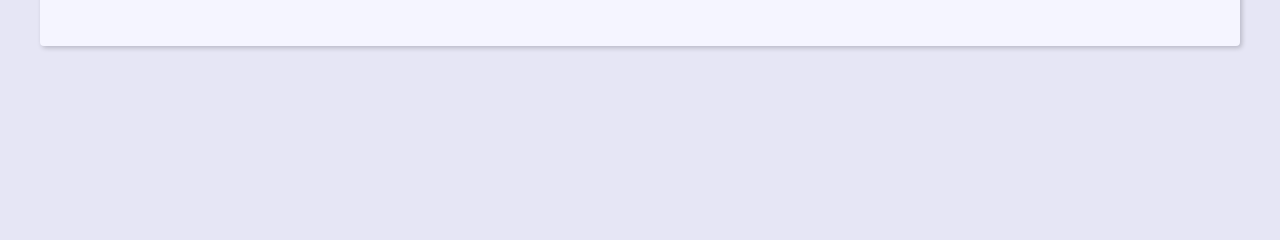
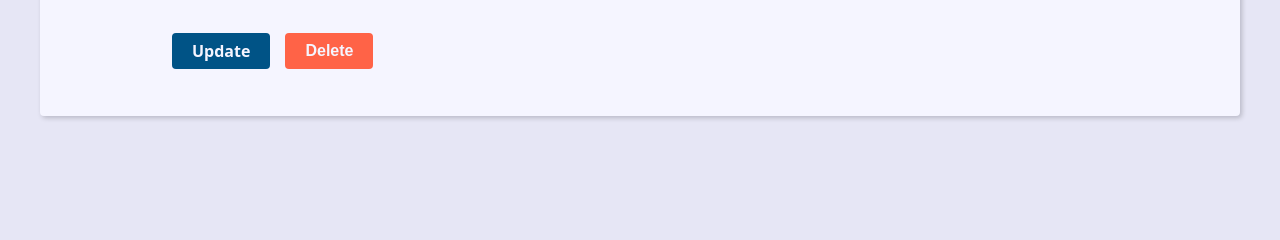
Before and after one commit to Rondi650/projeto_agenda_django, a Django app: template contact/templates/contact/contact.html in a window 1280 px wide. Shown: the part 473-713 px from the top of the page. Run offline with Django 5.2, Linux system fonts and the light colour scheme; the template is opened without the code that fills it, so the values that code supplies are empty.

Commit message:
Adicionar funcionalidade de delete e melhorias gerais
- Ativar rota de delete em contact/urls.py
- Adicionar validações e campos ao formulário de contato
- Melhorias na view de contato (contact_views.py)
- Atualizar template de contato com novos campos
- Melhorias de formatação e espaçamento do código
- Ajustes em settings.py
- Atualizar estilos CSS

```diff
--- a/base_static/global/css/style.css
+++ b/base_static/global/css/style.css
@@ -113,6 +113,26 @@ svg {
 .responsive-table {
   width: 100%;
   overflow-x: auto;
+}
+
+.contact-links {
+  margin-block: calc(var(--small-font-size) * 2);
+  display: flex;
+  align-items: center;
+  gap: 0 var(--spacing);
+}
+
+.btn-link {
+  font-size: var(--small-font-size);
+  text-decoration: none;
+  font-weight: bold;
+  padding: 1rem;
+  display: block;
+  line-height: var(--small-font-size);
+}
+
+.btn-delete {
+  background: tomato !important ;
 }
 
 .contacts-table {
--- a/contact/templates/contact/contact.html
+++ b/contact/templates/contact/contact.html
@@ -10,5 +10,26 @@
         <p><b>Phone: </b>{{contact.phone}}</p>
         <p><b>Created Date: </b>{{contact.created_date}}</p>
         <p><b>Category: </b>{{contact.category.name}}</p>
+
+    {% if contact.pictures %}
+    <p>
+        <img src="{{ contact.pictures.url }}" alt="{{ contact.first_name }} {{ contact.last_name }}">
+    </p>
+    {% endif %}
+
+    <div class="contact-links">
+      <a class="btn btn-link" href="{% url 'contact:update' contact.id %}">Update</a>
+
+      <form action="{% url 'contact:delete' contact.id %}" method="POST">
+        {% csrf_token %}
+
+        {% if confirmation == 'no' %}
+          <input type="hidden" name="confirmation" value="yes">
+          <button class="btn btn-link btn-delete" type="submit">Confirma?</button>
+        {% else %}
+          <button class="btn btn-link btn-delete" type="submit">Delete</button>
+        {% endif %}
+      </form>
     </div>
+  </div>
 {% endblock content %}
--- a/contact/urls.py
+++ b/contact/urls.py
@@ -11,5 +11,5 @@ urlpatterns = [
     path('contact/<int:contact_id>/detail/', views.contact, name='contact'),
     path('contact/create/', views.create, name='create'),
     path('contact/<int:contact_id>/update/', views.update, name='update'),
-    # path('contact/<int:contact_id>/delete/', views.delete, name='delete'),
+    path('contact/<int:contact_id>/delete/', views.delete, name='delete'),
 ]
--- a/contact/views/contact_views.py
+++ b/contact/views/contact_views.py
@@ -4,6 +4,7 @@ from django.http import Http404
 from django.core.handlers.wsgi import WSGIRequest
 from django.db.models import Q
 from django.core.paginator import Paginator
+
 
 def index(request: WSGIRequest):
     contacts = Contact.objects.all() \
@@ -24,6 +25,7 @@ def index(request: WSGIRequest):
         'contact/index.html',
         context
     )
+
 
 def search(request: WSGIRequest):
     search_value = request.GET.get('q', '').strip()
@@ -60,6 +62,7 @@ def contact(request: WSGIRequest, contact_id: int):
         id=contact_id,
         show=True
     ).first()
+    print(single_contact)
 
     if single_contact is None:
         raise Http404
```
Also changed, not shown: contact/views/contact_forms.py (+19 -0 lines), project/settings.py (+4 -6 lines).
